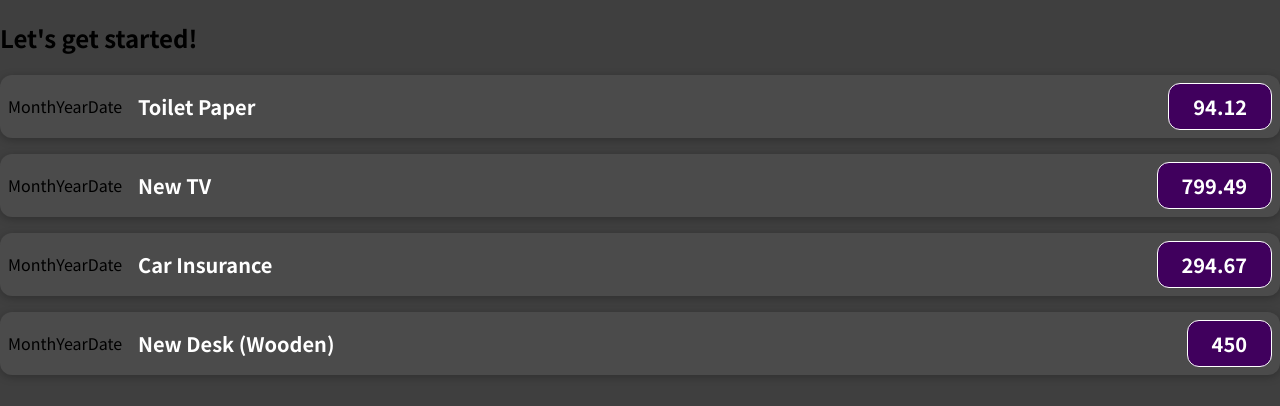
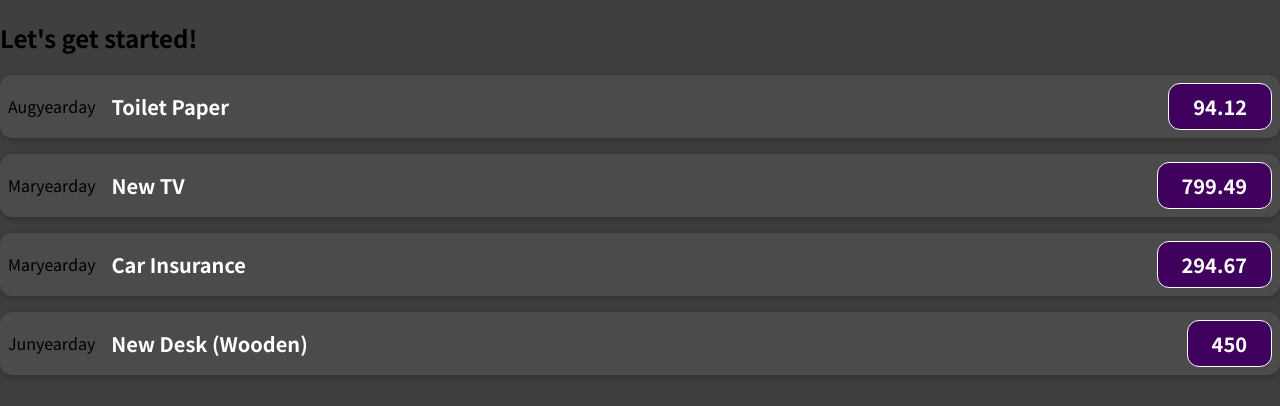
Before and after one commit to awar7118/01-starting-setup, a JavaScript app: page / in a window 1280 px wide. Shown: the top 406 px of the page. Built offline with nearby package versions, Linux system fonts and the light colour scheme.

Commit message:
created expensedate component and updating the dates for props

```diff
--- a/src/components/ExpenseItem.js
+++ b/src/components/ExpenseItem.js
@@ -1,12 +1,12 @@
 import "./ExpenseItem.css";
 
 function ExpenseItem(props) {
-  const expenseDate = new Date(2021, 2, 28);
+  const month = props.date.toLocaleString("en-UK", { month: "short" });
   return (
     <div className="expense-item">
-      <div>Month</div>
-      <div>Year</div>
-      <div>Date</div>
+      <div>{month}</div>
+      <div>year</div>
+      <div>day</div>
       <div className="expense-item__description">
         <h2>{props.title}</h2>
         <div className="expense-item__price ">{props.amount}</div>
```
Also changed, not shown: src/components/ExpenseDate.js (added).
